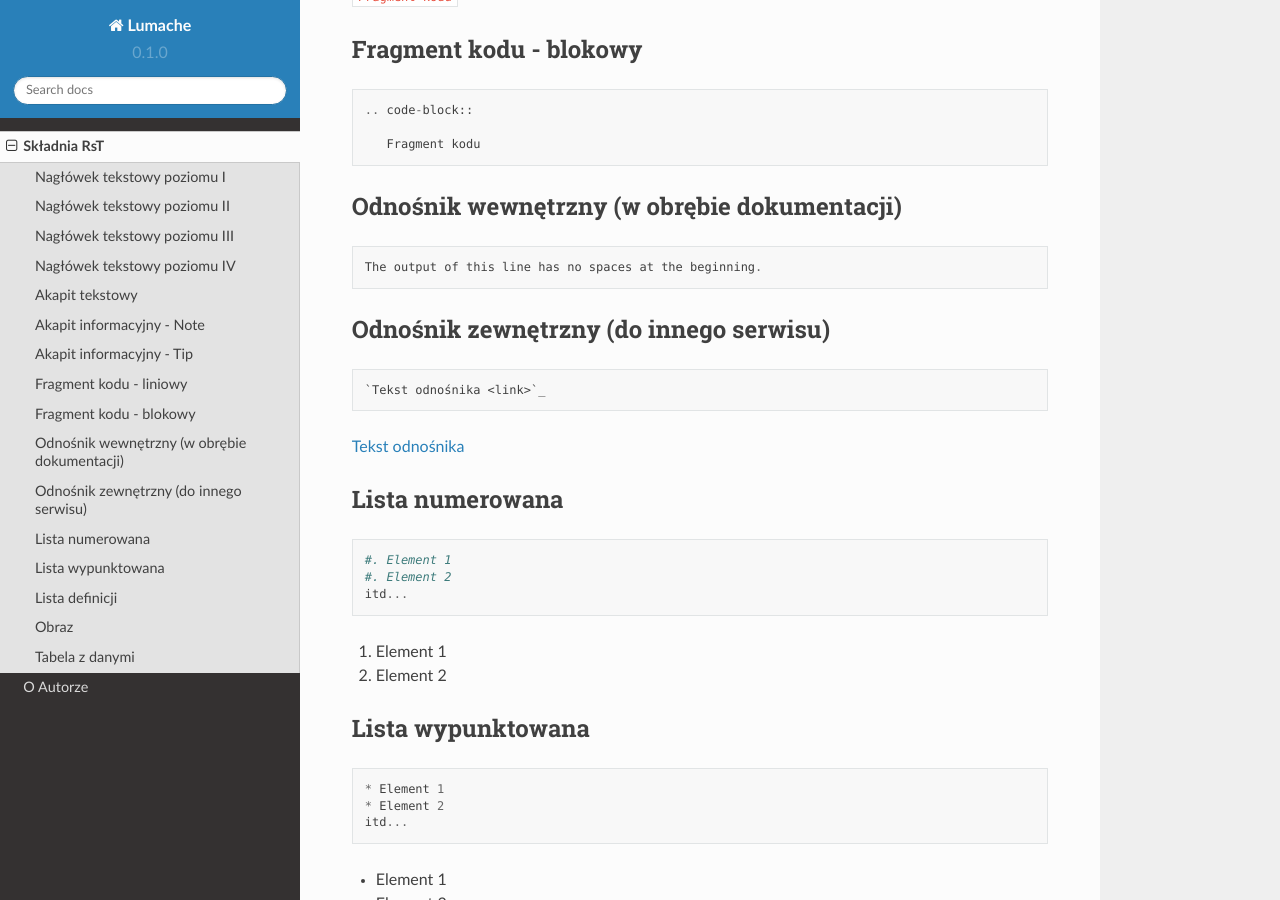
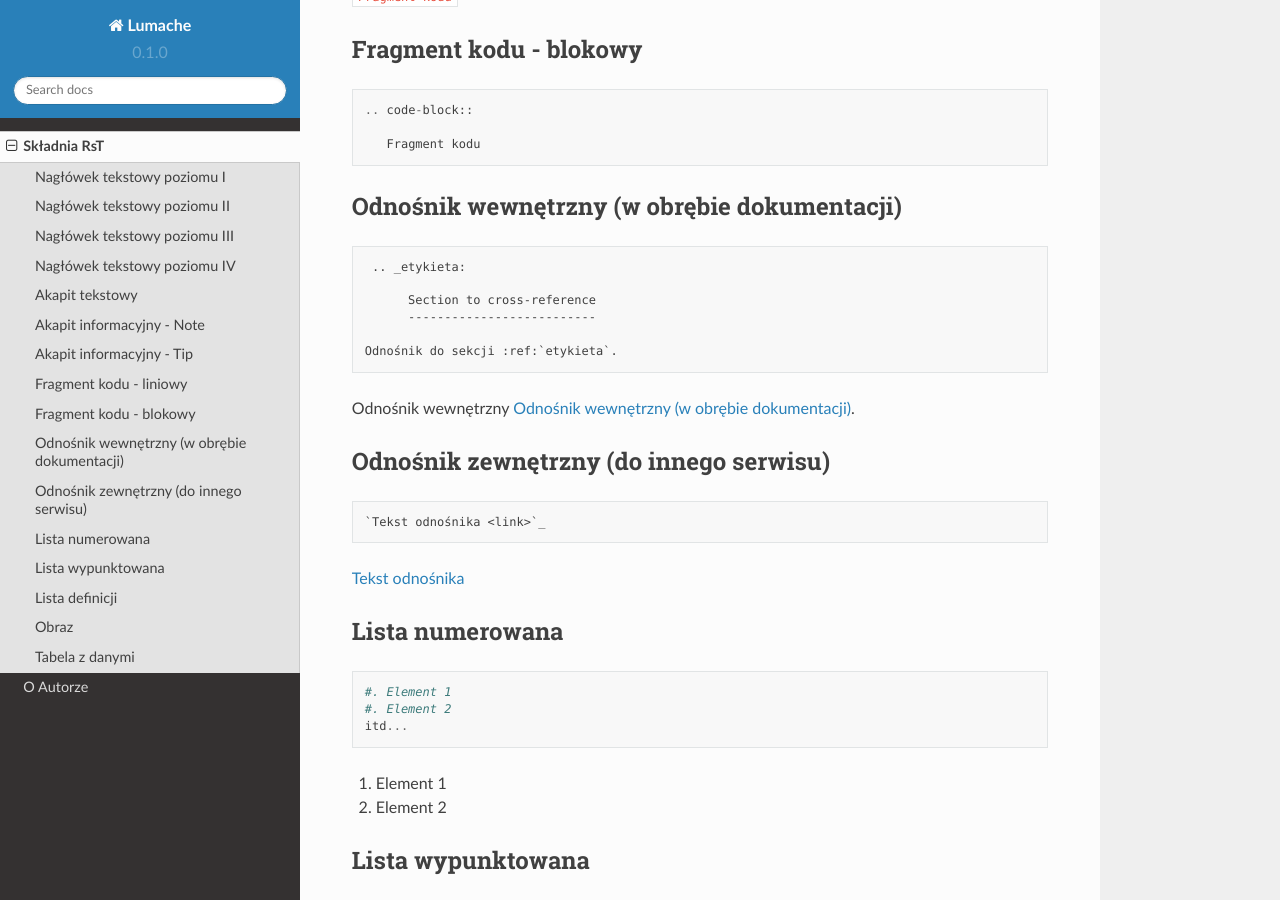
Before and after one commit to Solarczyk/zse-4tpks-rtd, a Sphinx documentation site: the page built from docs/source/skladnia.rst, in a window 1280 px wide and 900 px high, scrolled down 1559 px. Built offline with Sphinx 7.4.7 and the Read the Docs theme 2.0.0, drawn with Linux system fonts in a browser that asks for light colours.

Commit message:
Update skladnia.rst

```diff
--- a/docs/source/skladnia.rst
+++ b/docs/source/skladnia.rst
@@ -90,12 +90,21 @@ Fragment kodu - blokowy
 
           Fragment kodu
 
+.. _etykieta:
+
 Odnośnik wewnętrzny (w obrębie dokumentacji)
 --------------------------------------------
 
 .. code-block::
 
-       The output of this line has no spaces at the beginning.
+       .. _etykieta:
+
+            Section to cross-reference
+            --------------------------
+
+      Odnośnik do sekcji :ref:`etykieta`.
+
+Odnośnik wewnętrzny :ref:`etykieta`.
 
 Odnośnik zewnętrzny (do innego serwisu)
 ---------------------------------------
```
